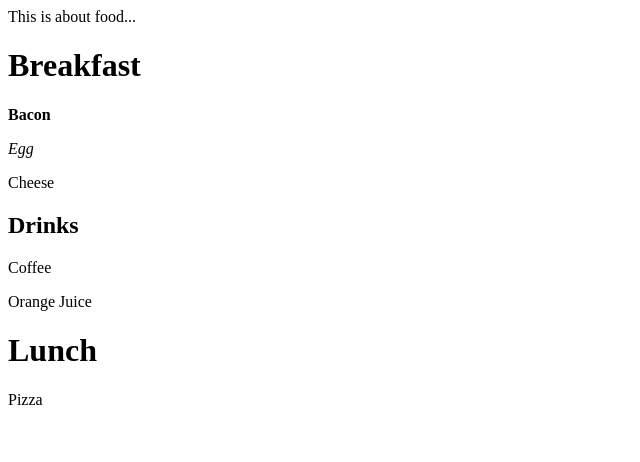
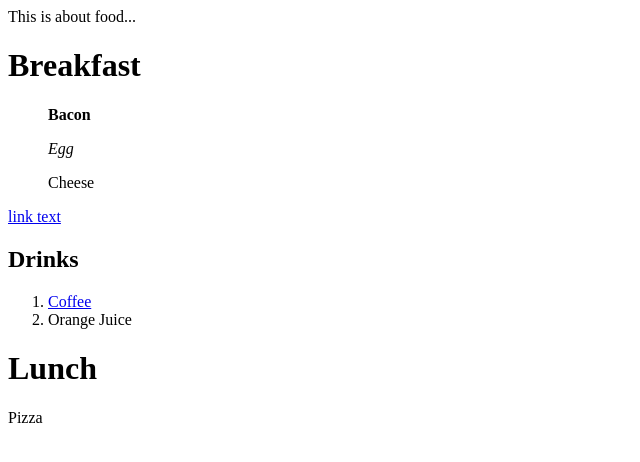
Before and after one commit to DLux96/lab-12-html, a plain HTML site: page index.html in a window 1280 px wide. Shown: the whole page, without its empty margins (0-640 px from the left). Drawn offline with Linux system fonts and the light colour scheme.

Commit message:
index.html

```diff
--- a/index.html
+++ b/index.html
@@ -6,12 +6,17 @@
 <body>
 This is about food...
 <h1>Breakfast</h1>
-<p><strong>Bacon</strong></p>
+<ul><p><strong>Bacon</strong></p>
 <p><em>Egg</em></p>
 <p>Cheese</p>
+</ul>
+<a href="http://www.gannett-cdn.com/-mm-/15fa1eac0d694cd24a2db7a6bccf7b2fb17aa54b/c=322-0-5234-3684&r=x404&c=534x401/local/-/media/Westchester/2014/09/08/breakfastsandwich-rockysmillwood.jpg">link text</a>
 <h2>Drinks</h2>
-<p>Coffee</p>
-<p>Orange Juice</p>
+<ol>
+<li><a href="https://genesistransformation.files.wordpress.com/2014/11/coffee.jpg">Coffee</a></li>
+<li>Orange Juice</li>
+</ol>
+
 <h1>Lunch</h1>
 <p>Pizza</p>
 </body>
```
